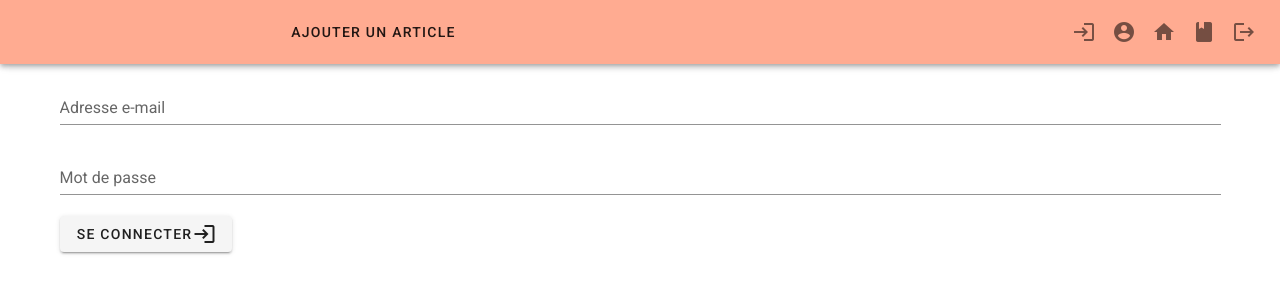
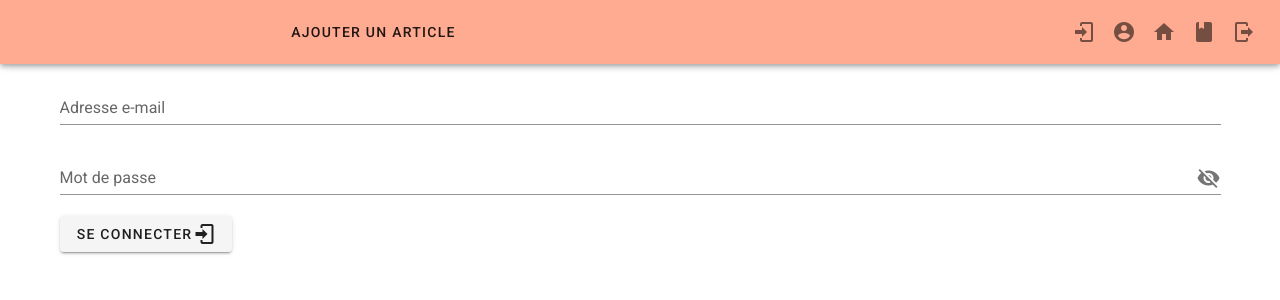
Before and after one commit to AxelCOCHELIN/P7-Groupomania, a Vue app in the folder frontend/: page /login in a window 1280 px wide. Shown: the top 300 px of the page. Built offline with nearby package versions, Linux system fonts and the light colour scheme; no server answers.

Commit message:
showpassword or not + mdi-font

```diff
--- a/frontend/package.json
+++ b/frontend/package.json
@@ -16,6 +16,7 @@
     "vuex": "^3.4.0"
   },
   "devDependencies": {
+    "@mdi/font": "^5.9.55",
     "@vue/cli-plugin-babel": "~4.5.0",
     "@vue/cli-plugin-eslint": "~4.5.0",
     "@vue/cli-plugin-router": "~4.5.0",
--- a/frontend/src/plugins/vuetify.js
+++ b/frontend/src/plugins/vuetify.js
@@ -1,7 +1,11 @@
-import Vue from 'vue';
-import Vuetify from 'vuetify/lib/framework';
+import Vue from "vue";
+import Vuetify from "vuetify/lib/framework";
+import "@mdi/font/css/materialdesignicons.css";
 
 Vue.use(Vuetify);
 
 export default new Vuetify({
+  icons: {
+    iconfont: "mdi", // default - only for display purposes
+  },
 });
--- a/frontend/src/views/Login.vue
+++ b/frontend/src/views/Login.vue
@@ -7,8 +7,10 @@
       ></v-text-field
       ><v-text-field
         v-model="loginInfo.password"
+        :append-icon="showPassword ? 'mdi-eye' : 'mdi-eye-off'"
         label="Mot de passe"
-        type="password"
+        :type="showPassword ? 'text' : 'password'"
+        @click:append="showPassword = !showPassword"
       ></v-text-field>
 
       <v-btn @click="loginUser">Se connecter <v-icon>mdi-login</v-icon></v-btn>
@@ -19,6 +21,7 @@
 export default {
   data() {
     return {
+      showPassword: false,
       loginInfo: {
         email: "",
         password: "",
```
Also changed, not shown: 1 other file (tests, documents, lock files or other folders).
